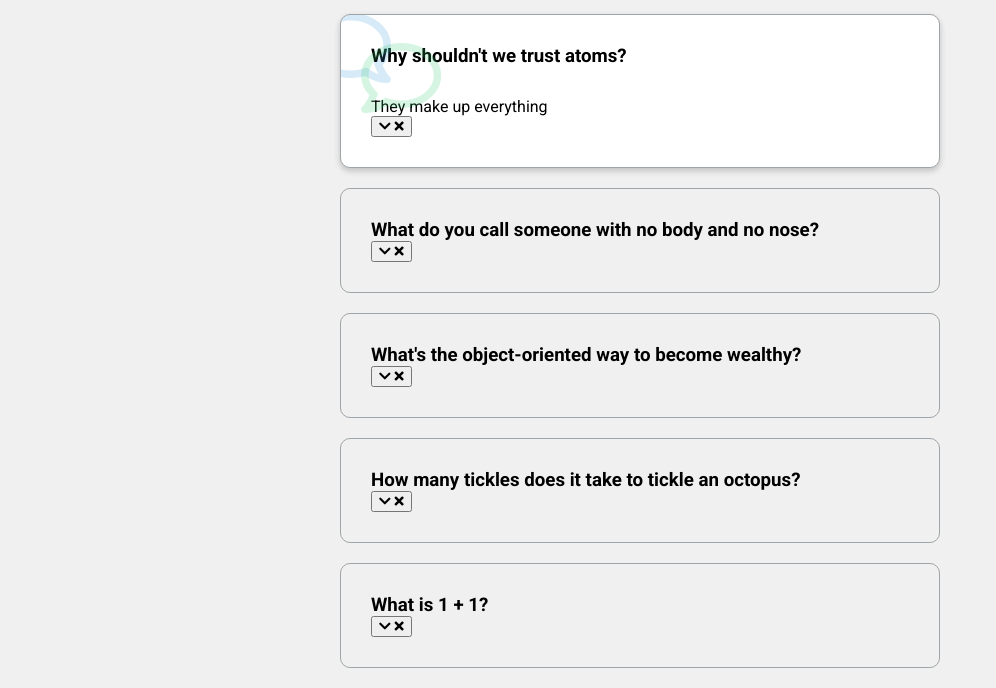
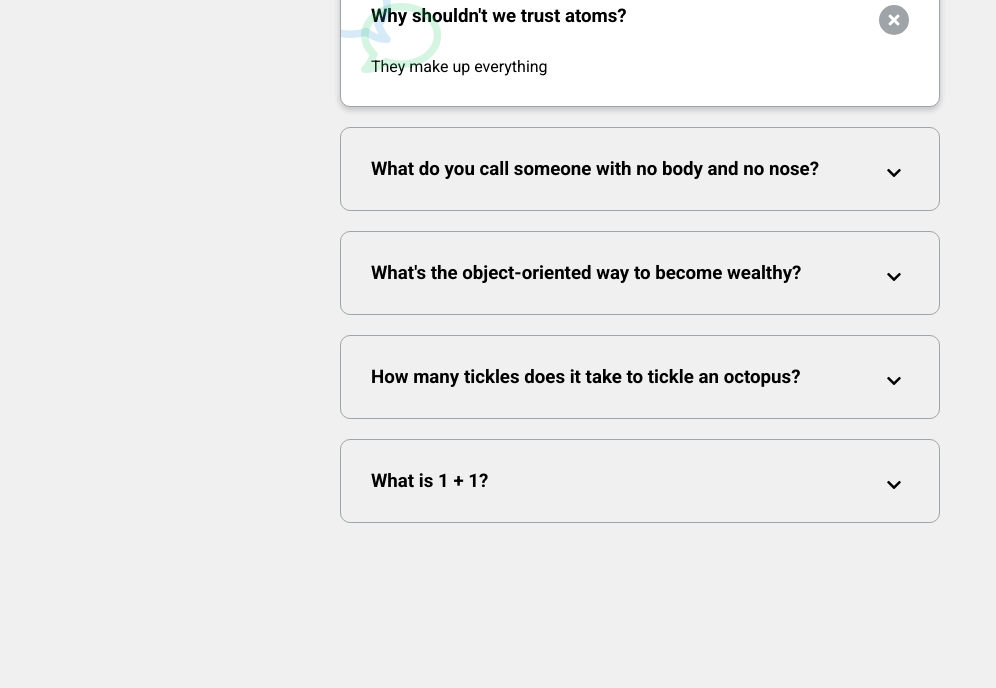
Before and after one commit to Naresh22255/50projects, a plain HTML site: page FAQ Collapse/index.html in a window 1280 px wide. Shown: the part 144-832 px from the top of the page, without its empty margins (0-996 px from the left). After the commit the page ends 800 px from the top, so only its background shows below. Drawn offline with Linux system fonts and the light colour scheme.

Commit message:
FAQ completed

```diff
--- a/FAQ Collapse/index.html
+++ b/FAQ Collapse/index.html
@@ -8,7 +8,7 @@
     <title>FAQ Collapse</title>
 </head>
 <body>
-    <h4>FAQ Collapse</h4>
+    <!-- <h4>FAQ Collapse</h4> -->
     <h1>Frequently Asked Questions</h1>
     <div class="faq-container">
         <div class="faq active">
@@ -19,7 +19,7 @@
                 They make up everything
             </p>
 
-            <button>
+            <button class="faq-toggle">
                 <i class="fas fa-chevron-down"></i>
                 <i class="fas fa-times"></i>
             </button>
@@ -32,7 +32,7 @@
                 Nobody knows
             </p>
 
-            <button>
+            <button class="faq-toggle">
                 <i class="fas fa-chevron-down"></i>
                 <i class="fas fa-times"></i>
             </button>
@@ -45,7 +45,7 @@
                 Inheritance
             </p>
 
-            <button>
+            <button class="faq-toggle">
                 <i class="fas fa-chevron-down"></i>
                 <i class="fas fa-times"></i>
             </button>
@@ -58,7 +58,7 @@
                 Ten-tickles!
             </p>
 
-            <button>
+            <button class="faq-toggle">
                 <i class="fas fa-chevron-down"></i>
                 <i class="fas fa-times"></i>
             </button>
@@ -71,7 +71,7 @@
                 Depends on who you are asking
             </p>
 
-            <button>
+            <button class="faq-toggle">
                 <i class="fas fa-chevron-down"></i>
                 <i class="fas fa-times"></i>
             </button>
--- a/FAQ Collapse/script.js
+++ b/FAQ Collapse/script.js
@@ -0,0 +1,11 @@
+const toggles = document.querySelectorAll(".faq-toggle");
+
+// console.log(toggles);
+
+toggles.forEach((toggle) => {
+  console.log(toggle);
+
+  toggle.addEventListener("click", () => {
+    toggle.parentNode.classList.toggle("active");
+  });
+});
--- a/FAQ Collapse/style.css
+++ b/FAQ Collapse/style.css
@@ -67,3 +67,41 @@ h1 {
 .faq.active .faq-text {
   display: block;
 }
+
+.faq-toggle {
+  background-color: transparent;
+  border: 0;
+  cursor: pointer;
+  display: flex;
+  align-items: center;
+  justify-content: center;
+  font-size: 16px;
+  padding: 0;
+  position: absolute;
+  top: 30px;
+  right: 30px;
+  height: 30px;
+  width: 30px;
+  border-radius: 50%;
+}
+
+.faq-toggle:focus {
+  outline: none;
+}
+
+.faq-toggle .fa-times {
+  display: none;
+}
+
+.faq.active .faq-toggle .fa-times {
+  color: #fff;
+  display: block;
+}
+
+.faq.active .faq-toggle .fa-chevron-down {
+  display: none;
+}
+
+.faq.active .faq-toggle {
+  background-color: #9fa4a8;
+}
```
